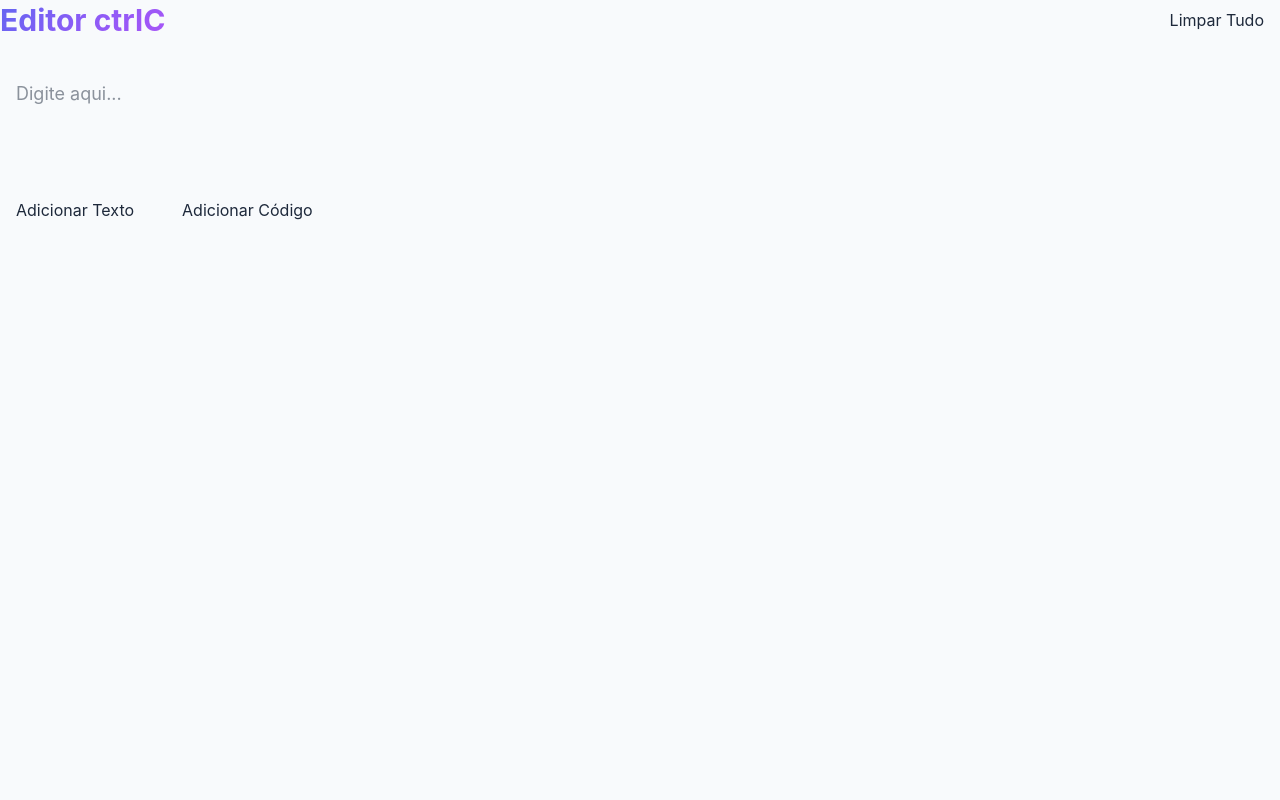
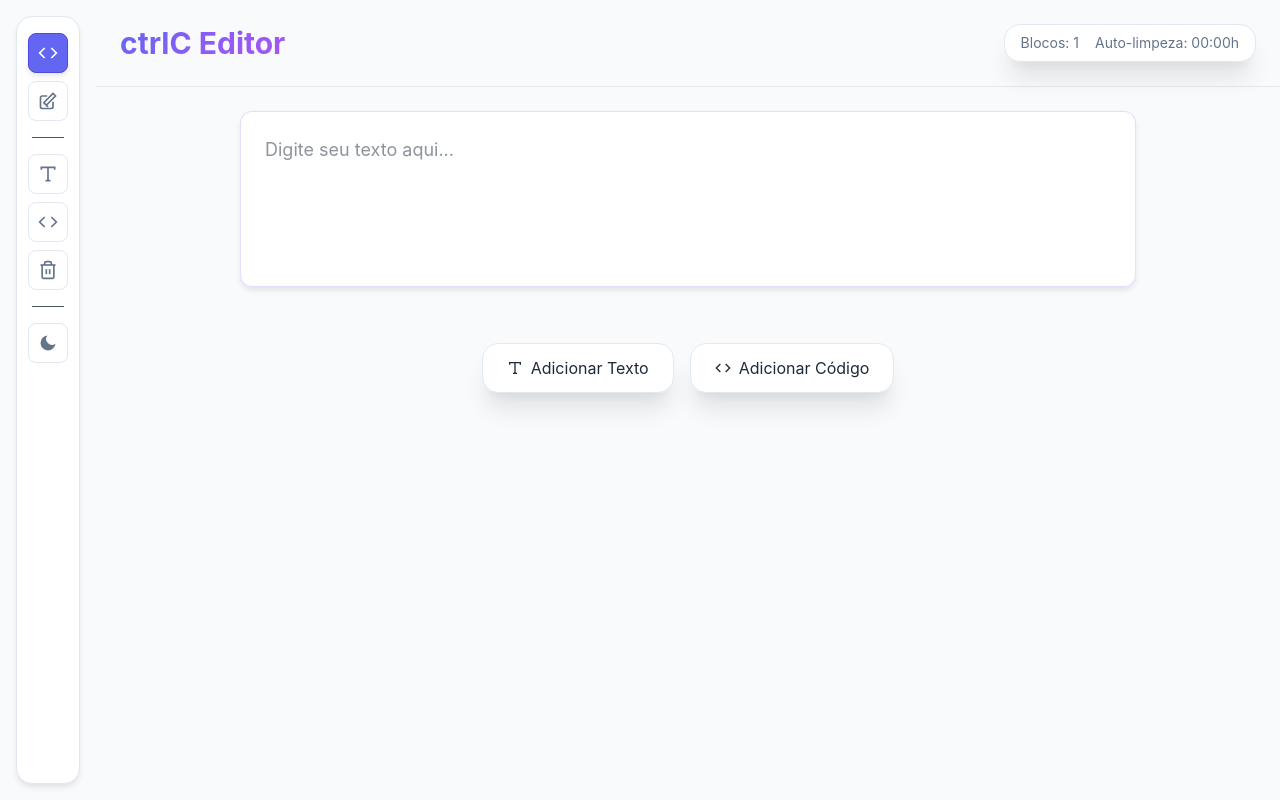
Before and after one commit to renan-dias/ctrlc, a Next.js app: page / in a window 1280 px wide. Built offline with nearby package versions, Linux system fonts and the light colour scheme.

Commit message:
feat: adicionar funcionalidade de modo escuro e links de navegação ao editor

```diff
--- a/src/app/page.tsx
+++ b/src/app/page.tsx
@@ -1,5 +1,6 @@
 'use client';
 import { useState, useEffect } from 'react';
+import Link from 'next/link';
 import CodeMirror from '@uiw/react-codemirror';
 import { javascript } from '@codemirror/lang-javascript';
 import { python } from '@codemirror/lang-python';
@@ -26,6 +27,7 @@ function getLanguage(filename: string) {
 
 export default function Home() {
   const [blocks, setBlocks] = useState<Block[]>(initialBlocks);
+  const [isDarkMode, setIsDarkMode] = useState(false);
 
   // Limpeza diária automática às 00h
   useEffect(() => {
@@ -43,6 +45,12 @@ export default function Home() {
     }, msToMidnight);
     return () => clearTimeout(timer);
   }, []);
+
+  // Toggle dark mode
+  const toggleDarkMode = () => {
+    setIsDarkMode(!isDarkMode);
+    document.documentElement.setAttribute('data-theme', !isDarkMode ? 'dark' : 'light');
+  };
 
   // Limpar manualmente
   const handleClear = () => {
@@ -63,48 +71,190 @@ export default function Home() {
     setBlocks(blocks.map(b => b.id === id ? { ...b, content, filename: filename ?? b.filename } : b));
   };
 
+  // Deletar bloco
+  const deleteBlock = (id: number) => {
+    if (blocks.length > 1) {
+      setBlocks(blocks.filter(b => b.id !== id));
+    }
+  };
+
   return (
-    <section>
-      <div className="flex justify-between items-center mb-6">
-        <h1 className="gradient-text text-3xl font-bold">Editor ctrlC</h1>
-        <button className="glass px-4 py-2 rounded-lg hover:opacity-80 transition" onClick={handleClear}>
-          Limpar Tudo
+    <div className="fixed inset-0 flex" style={{background: 'var(--bg-primary)'}}>
+      {/* Sidebar */}
+      <div className="toolbar-glass w-16 flex flex-col items-center py-4 m-4 gap-2">
+        <Link
+          href="/"
+          className="tool-btn active"
+          title="Editor de Código"
+        >
+          <svg width="20" height="20" viewBox="0 0 24 24" fill="none" stroke="currentColor" strokeWidth="2">
+            <polyline points="16,18 22,12 16,6"/>
+            <polyline points="8,6 2,12 8,18"/>
+          </svg>
+        </Link>
+
+        <Link
+          href="/draw"
+          className="tool-btn"
+          title="Área de Desenho"
+        >
+          <svg width="20" height="20" viewBox="0 0 24 24" fill="none" stroke="currentColor" strokeWidth="2">
+            <path d="M12 19L7 14L18 3L21 6L10 17L12 19Z"/>
+            <path d="M18 13V19C18 20.1 17.1 21 16 21H5C3.9 21 3 20.1 3 19V8C3 6.9 3.9 6 5 6H11"/>
+          </svg>
+        </Link>
+
+        <div className="h-px bg-gray-600 w-8 my-2"></div>
+
+        <button
+          className="tool-btn"
+          onClick={() => addBlock('text')}
+          title="Adicionar Texto"
+        >
+          <svg width="20" height="20" viewBox="0 0 24 24" fill="none" stroke="currentColor" strokeWidth="2">
+            <polyline points="4,7 4,4 20,4 20,7"/>
+            <line x1="9" y1="20" x2="15" y2="20"/>
+            <line x1="12" y1="4" x2="12" y2="20"/>
+          </svg>
+        </button>
+
+        <button
+          className="tool-btn"
+          onClick={() => addBlock('code')}
+          title="Adicionar Código"
+        >
+          <svg width="20" height="20" viewBox="0 0 24 24" fill="none" stroke="currentColor" strokeWidth="2">
+            <polyline points="16,18 22,12 16,6"/>
+            <polyline points="8,6 2,12 8,18"/>
+          </svg>
+        </button>
+
+        <button
+          className="tool-btn"
+          onClick={handleClear}
+          title="Limpar Tudo"
+        >
+          <svg width="20" height="20" viewBox="0 0 24 24" fill="none" stroke="currentColor" strokeWidth="2">
+            <polyline points="3,6 5,6 21,6"/>
+            <path d="M19,6V20C19,21 18,22 17,22H7C6,22 5,21 5,20V6M8,6V4C8,3 9,2 10,2H14C15,2 16,3 16,4V6"/>
+            <line x1="10" y1="11" x2="10" y2="17"/>
+            <line x1="14" y1="11" x2="14" y2="17"/>
+          </svg>
+        </button>
+
+        <div className="h-px bg-gray-600 w-8 my-2"></div>
+
+        <button
+          className="tool-btn"
+          onClick={toggleDarkMode}
+          title={isDarkMode ? 'Modo Claro' : 'Modo Escuro'}
+        >
+          {isDarkMode ? (
+            <svg width="20" height="20" viewBox="0 0 24 24" fill="currentColor">
+              <circle cx="12" cy="12" r="5"/>
+              <path d="M12 1v2M12 21v2M4.2 4.2l1.4 1.4M18.4 18.4l1.4 1.4M1 12h2M21 12h2M4.2 19.8l1.4-1.4M18.4 5.6l1.4-1.4"/>
+            </svg>
+          ) : (
+            <svg width="20" height="20" viewBox="0 0 24 24" fill="currentColor">
+              <path d="M21 12.79A9 9 0 1111.21 3 7 7 0 0021 12.79z"/>
+            </svg>
+          )}
         </button>
       </div>
-      <div className="space-y-6">
+
+      {/* Main Content */}
+      <div className="flex-1 flex flex-col">
+        {/* Header */}
+        <div className="flex justify-between items-center p-6 border-b" style={{borderColor: 'var(--border)'}}>
+          <h1 className="gradient-text text-3xl font-bold">ctrlC Editor</h1>
+          <div className="floating-panel px-4 py-2 flex items-center gap-4">
+            <span className="text-sm" style={{color: 'var(--text-secondary)'}}>
+              Blocos: {blocks.length}
+            </span>
+            <span className="text-sm" style={{color: 'var(--text-secondary)'}}>
+              Auto-limpeza: 00:00h
+            </span>
+          </div>
+        </div>
+
+        {/* Content Area */}
+        <div className="flex-1 overflow-auto p-6">
+          <div className="max-w-4xl mx-auto space-y-6">
             {blocks.map((block) => (
-          <div key={block.id} className="glass p-4">
+              <div key={block.id} className="modern-glass p-6 group relative">
+                {/* Delete Button */}
+                {blocks.length > 1 && (
+                  <button
+                    className="absolute top-4 right-4 opacity-0 group-hover:opacity-100 transition-opacity tool-btn w-8 h-8"
+                    onClick={() => deleteBlock(block.id)}
+                    title="Deletar bloco"
+                  >
+                    <svg width="16" height="16" viewBox="0 0 24 24" fill="none" stroke="currentColor" strokeWidth="2">
+                      <line x1="18" y1="6" x2="6" y2="18"/>
+                      <line x1="6" y1="6" x2="18" y2="18"/>
+                    </svg>
+                  </button>
+                )}
+
                 {block.type === 'text' ? (
                   <textarea
-                className="w-full bg-transparent outline-none resize-none text-lg"
-                placeholder="Digite aqui..."
+                    className="w-full bg-transparent outline-none resize-none text-lg border-none"
+                    style={{color: 'var(--text-primary)', minHeight: '120px'}}
+                    placeholder="Digite seu texto aqui..."
                     value={block.content}
                     onChange={e => updateBlock(block.id, e.target.value)}
                   />
                 ) : (
                   <div>
                     <input
-                  className="w-full bg-transparent outline-none text-sm mb-2 font-mono"
-                  placeholder="Nome do arquivo (ex: index.tsx)"
+                      className="w-full bg-transparent outline-none text-sm mb-4 font-mono px-3 py-2 rounded border"
+                      style={{borderColor: 'var(--border)', color: 'var(--text-secondary)'}}
+                      placeholder="Nome do arquivo (ex: index.tsx, main.py, README.md)"
                       value={block.filename}
                       onChange={e => updateBlock(block.id, block.content, e.target.value)}
                     />
+                    <div className="rounded-lg overflow-hidden border" style={{borderColor: 'var(--border)'}}>
                       <CodeMirror
                         value={block.content}
                         height="200px"
                         extensions={[getLanguage(block.filename)]}
                         onChange={(value) => updateBlock(block.id, value)}
-                  theme="dark"
+                        theme={isDarkMode ? 'dark' : 'light'}
+                        placeholder="// Digite seu código aqui..."
                       />
+                    </div>
                   </div>
                 )}
               </div>
             ))}
+
+            {/* Add Block Buttons */}
+            <div className="flex gap-4 justify-center pt-8">
+              <button
+                className="floating-panel px-6 py-3 flex items-center gap-2 hover:scale-105 transition-transform"
+                onClick={() => addBlock('text')}
+              >
+                <svg width="16" height="16" viewBox="0 0 24 24" fill="none" stroke="currentColor" strokeWidth="2">
+                  <polyline points="4,7 4,4 20,4 20,7"/>
+                  <line x1="9" y1="20" x2="15" y2="20"/>
+                  <line x1="12" y1="4" x2="12" y2="20"/>
+                </svg>
+                Adicionar Texto
+              </button>
+              <button
+                className="floating-panel px-6 py-3 flex items-center gap-2 hover:scale-105 transition-transform"
+                onClick={() => addBlock('code')}
+              >
+                <svg width="16" height="16" viewBox="0 0 24 24" fill="none" stroke="currentColor" strokeWidth="2">
+                  <polyline points="16,18 22,12 16,6"/>
+                  <polyline points="8,6 2,12 8,18"/>
+                </svg>
+                Adicionar Código
+              </button>
             </div>
-      <div className="flex gap-4 mt-8">
-        <button className="glass px-4 py-2 rounded-lg" onClick={() => addBlock('text')}>Adicionar Texto</button>
-        <button className="glass px-4 py-2 rounded-lg" onClick={() => addBlock('code')}>Adicionar Código</button>
           </div>
-    </section>
+        </div>
+      </div>
+    </div>
   );
 }
```
Lines whose indentation alone changed are shown as unchanged.
